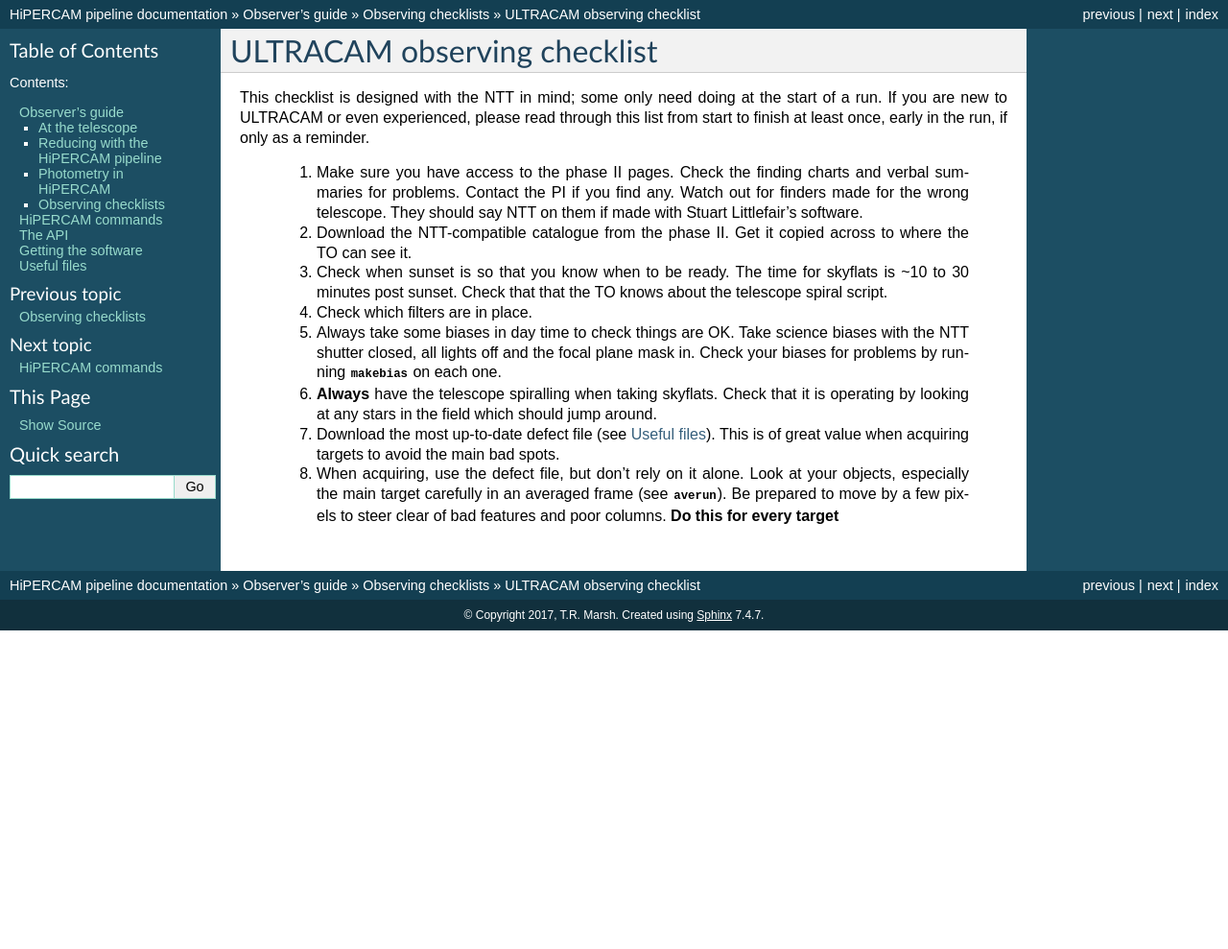
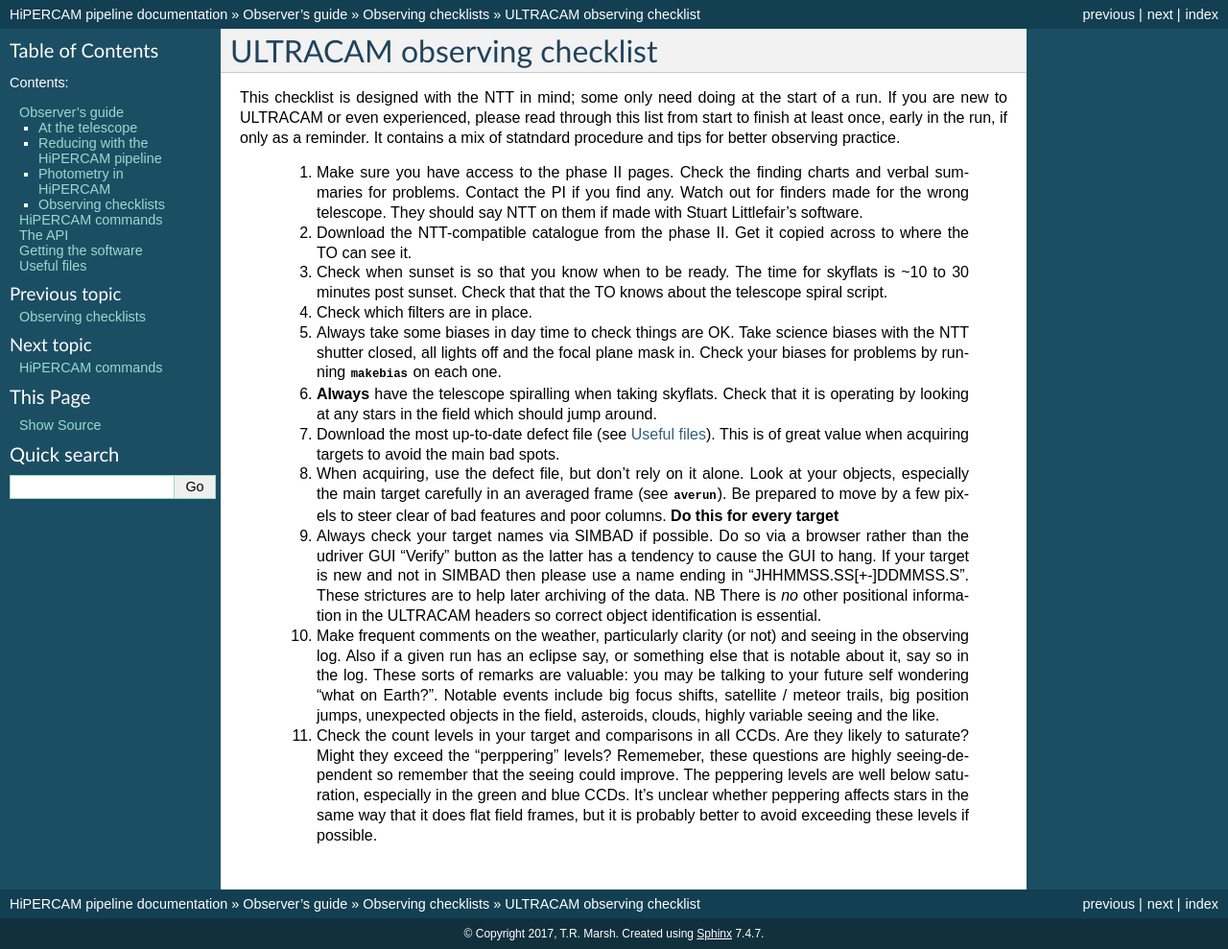
Before and after one commit to HiPERCAM/hipercam, a Sphinx documentation site: the page built from docs/ultracam_checklist.rst, in a window 1280 px wide. Shown: the whole page at 96% size. Built offline with Sphinx 7.4.7, drawn with Linux system fonts in a browser that asks for light colours; formulas are drawn with MathJax 3; before the commit the page ends 900 px from its top, so only the background shows below that.

Commit message:
added some more items to the ULTRACAM checklist

```diff
--- a/docs/ultracam_checklist.rst
+++ b/docs/ultracam_checklist.rst
@@ -8,7 +8,8 @@
 This checklist is designed with the NTT in mind; some only need doing at the
 start of a run. If you are new to ULTRACAM or even experienced, please read
 through this list from start to finish at least once, early in the run, if
-only as a reminder.
+only as a reminder. It contains a mix of statndard procedure and tips for
+better observing practice.
 
   #. Make sure you have access to the phase II pages. Check the
      finding charts and verbal summaries for problems. Contact the PI if you
@@ -39,3 +40,27 @@
      your objects, especially the main target carefully in an averaged frame
      (see |averun|). Be prepared to move by a few pixels to steer clear of bad
      features and poor columns. **Do this for every target**
+
+  #. Always check your target names via SIMBAD if possible. Do so via a
+     browser rather than the udriver GUI "Verify" button as the latter has
+     a tendency to cause the GUI to hang. If your target is new and not in
+     SIMBAD then please use a name ending in "JHHMMSS.SS[+-]DDMMSS.S". These
+     strictures are to help later archiving of the data. NB There is *no*
+     other positional information in the ULTRACAM headers so correct object
+     identification is essential.
+
+  #. Make frequent comments on the weather, particularly clarity (or not) and
+     seeing in the observing log. Also if a given run has an eclipse say, or
+     something else that is notable about it, say so in the log. These sorts
+     of remarks are valuable: you may be talking to your future self wondering
+     "what on Earth?". Notable events include big focus shifts, satellite /
+     meteor trails, big position jumps, unexpected objects in the field,
+     asteroids, clouds, highly variable seeing and the like.
+
+  #. Check the count levels in your target and comparisons in all CCDs. Are
+     they likely to saturate? Might they exceed the "perppering" levels?
+     Rememeber, these questions are highly seeing-dependent so remember that
+     the seeing could improve. The peppering levels are well below saturation,
+     especially in the green and blue CCDs. It's unclear whether peppering
+     affects stars in the same way that it does flat field frames, but it is
+     probably better to avoid exceeding these levels if possible.
```
